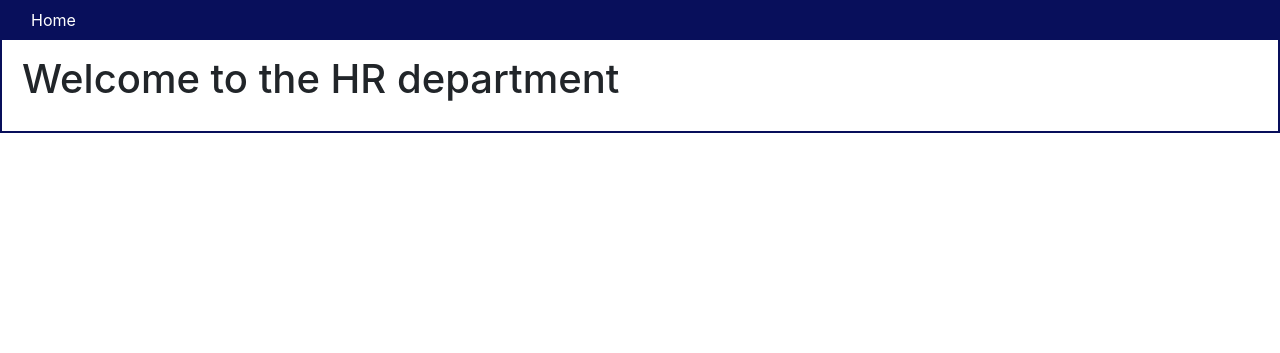
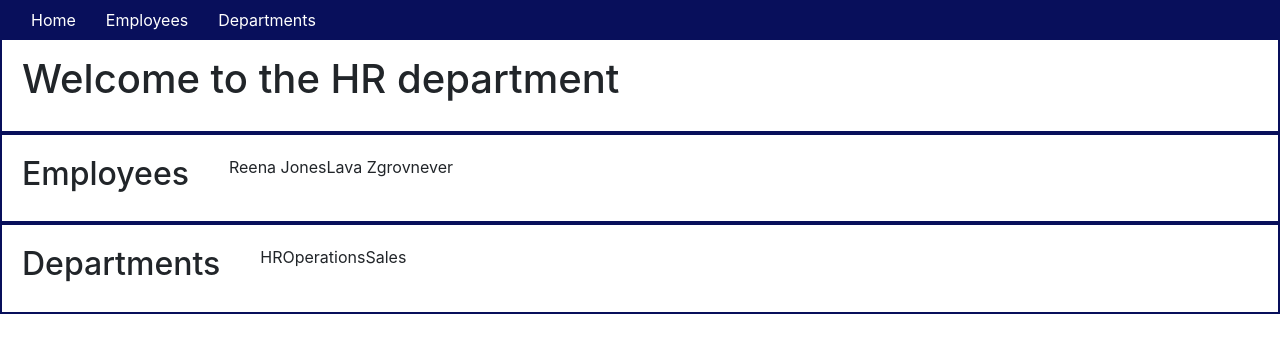
Before and after one commit to chrishaining/Flask-HR-Database, a Flask app: page / in a window 1280 px wide. Shown: the top 353 px of the page. Run offline with Flask 2, Linux system fonts and the light colour scheme; data comes from the database, SQL or seed files in the repository; some libraries are stand-ins or nearby versions.

Commit message:
creates separate pages for employees and departments, render them as tables

```diff
--- a/app/routes.py
+++ b/app/routes.py
@@ -1,9 +1,22 @@
 from app import app
-# from app.models import Employee, Department, Link
+from app.models import Employee, Department, links
 from flask import render_template, redirect, request
-# from sqlalchemy import update
+from sqlalchemy import update
 
 @app.route('/')
 def index():
-    # return "Welcome to the HR department's website."
-    return render_template('index.html', title="Home")
+    employees = Employee.query.all()
+    departments = Department.query.all()
+    return render_template('index.html', title="Home", employees=employees, departments=departments)
+
+@app.route('/employees')
+def show_employees():
+    employees = Employee.query.all()
+    departments = Department.query.all()
+    return render_template('employees.html', title="Home", employees=employees, departments=departments)
+
+@app.route('/departments')
+def show_departments():
+    employees = Employee.query.all()
+    departments = Department.query.all()
+    return render_template('departments.html', title="Home", employees=employees, departments=departments)
--- a/app/static/css/styles.css
+++ b/app/static/css/styles.css
@@ -35,3 +35,10 @@ nav a:hover {
     padding: 20px;
     border: solid #080F5B 2px;
 }
+
+
+/* lists */
+
+li {
+    list-style-type: none;
+}
--- a/app/templates/base.html
+++ b/app/templates/base.html
@@ -21,8 +21,8 @@
             <div class="collapse navbar-collapse" id="navbarMenu">
                 <ul class="navbar-nav">
                     <li><a href="/">Home</a></li>
-                    <!-- <li><a href="/employees">Employees</a></li> -->
-                    <!-- <li><a href="/departments">Departments</a></li> -->
+                    <li><a href="/employees">Employees</a></li>
+                    <li><a href="/departments">Departments</a></li>
                 </ul>
             </div>
         </nav>
--- a/app/templates/index.html
+++ b/app/templates/index.html
@@ -4,5 +4,24 @@
         <h1>Welcome to the HR department</h1>
     </div>
 
+    <div class="row">
+        <h2>Employees</h2>
+        <ul>
+            {% for employee in employees %}
+            <li>{{employee.first_name}} {{employee.last_name}} </li>
+        </ul>
+        {% endfor %}
+    </div>
+
+    <div class="row">
+        <h2>Departments</h2>
+        <ul>
+            {% for department in departments %}
+            <li>{{department.name}}</li>
+        </ul>
+        {% endfor %}
+    </div>
+
+
 </div>
 {% endblock %}
```
Also changed, not shown: app/templates/departments.html (added, +28 -0 lines), app/templates/employees.html (added, +30 -0 lines), README.md.
